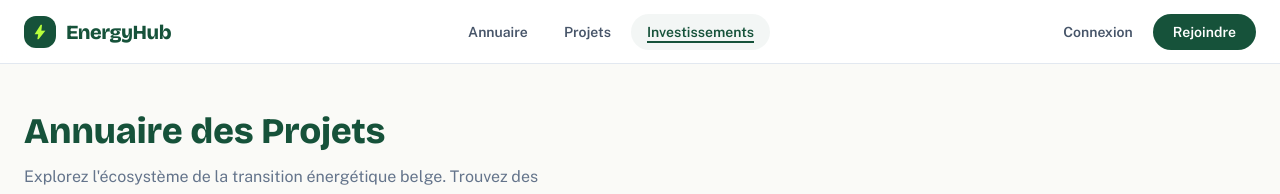
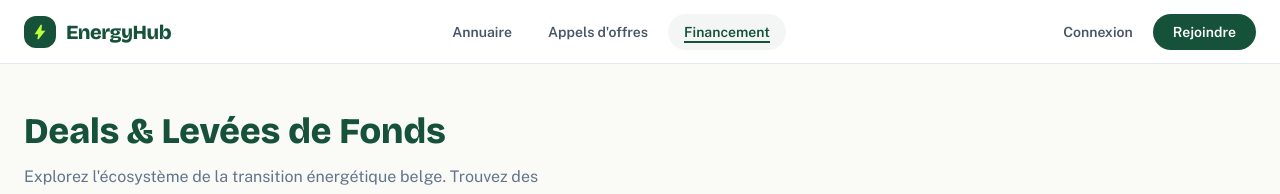
Before and after one commit to Hollymoly12/EnergyHub, a Next.js app: page /investment in a window 1280 px wide. Shown: the top 194 px of the page. Built offline with nearby package versions, Linux system fonts and the light colour scheme; no server answers; the database is empty.

Commit message:
fix: rename nav links + investment page title to Deals & Levées de Fonds

```diff
--- a/src/app/investment/page.tsx
+++ b/src/app/investment/page.tsx
@@ -4,8 +4,8 @@ import ProjectsClient from "./ProjectsClient";
 import PublicNavbar from "@/components/PublicNavbar";
 
 export const metadata = {
-  title: "Annuaire des Projets — EnergyHub",
-  description: "Explorez l'écosystème de la transition énergétique belge.",
+  title: "Deals & Levées de Fonds — EnergyHub",
+  description: "Projets en recherche de financement et opportunités d'investissement dans la transition énergétique belge.",
 };
 
 interface DealOrg {
@@ -64,7 +64,7 @@ export default async function InvestmentPage() {
         {/* ── Hero heading ── */}
         <div className="mb-10">
           <h1 className="text-4xl font-extrabold mb-3 font-display" style={{ color: "#16523A" }}>
-            Annuaire des Projets
+            Deals & Levées de Fonds
           </h1>
           <p className="text-slate-500 text-base max-w-xl leading-relaxed">
             Explorez l&apos;écosystème de la transition énergétique belge. Trouvez des opportunités
--- a/src/components/PublicNavbar.tsx
+++ b/src/components/PublicNavbar.tsx
@@ -3,8 +3,8 @@ import Link from "next/link";
 
 const NAV_LINKS = [
   { label: "Annuaire", href: "/directory" },
-  { label: "Projets", href: "/projets" },
-  { label: "Investissements", href: "/investment" },
+  { label: "Appels d'offres", href: "/projets" },
+  { label: "Financement", href: "/investment" },
 ];
 
 interface PublicNavbarProps {
```
